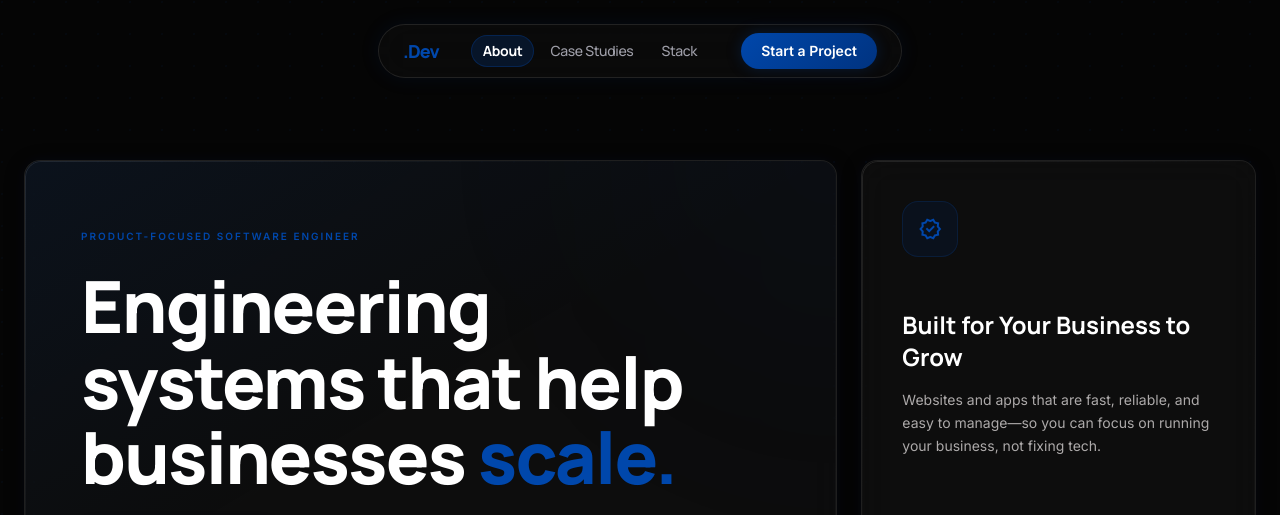
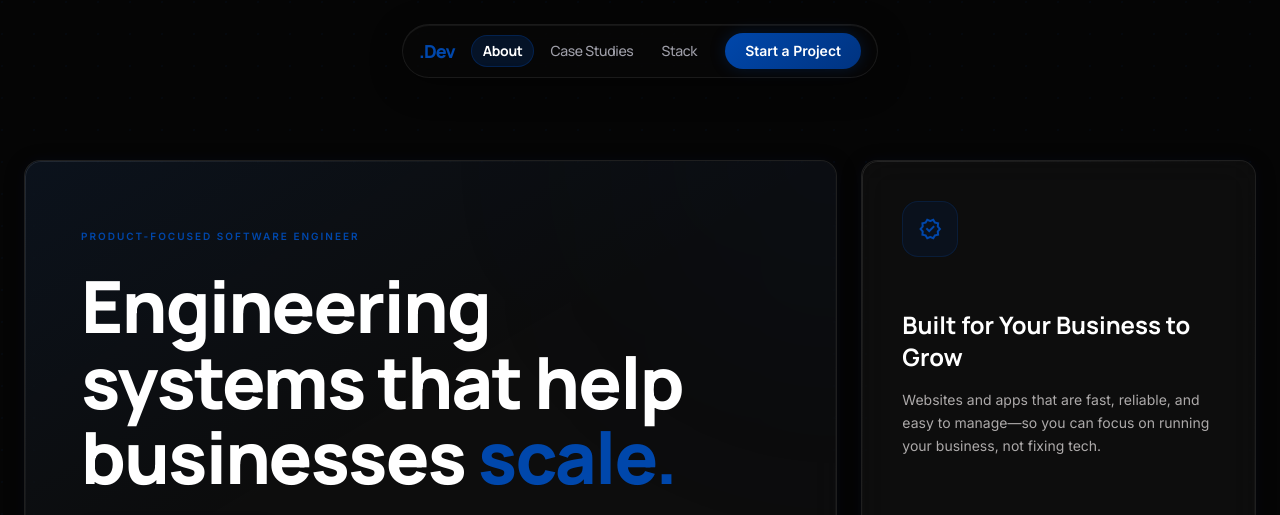
Before and after one commit to Idan-Garay/portfolio, an Astro site: page / in a window 1280 px wide. Shown: the top 515 px of the page. Built offline with nearby package versions, Linux system fonts and the light colour scheme; Astro itself is replaced by a stand-in of ours.

Commit message:
Tweak web title and navigation bar

```diff
--- a/src/components/Nav.astro
+++ b/src/components/Nav.astro
@@ -14,7 +14,7 @@ function isActive(href: string) {
 ---
 
 <header transition:persist class="fixed top-0 left-0 right-0 z-50 flex justify-center items-center w-full nav-entrance">
-  <nav class="glass-nav rounded-full mt-6 mx-auto w-fit px-6 py-2 shadow-[0_0_30px_rgba(0,0,0,0.5)] flex items-center gap-8">
+  <nav class="glass-nav rounded-full mt-6 mx-auto w-fit px-4 py-2 flex items-center gap-4">
     <a href="/" class="font-headline font-extrabold text-primary tracking-tighter text-lg transition-opacity hover:opacity-75">.Dev</a>
     <div class="hidden md:flex gap-1 items-center relative" id="nav-links">
       {navLinks.map((link) => (
--- a/src/layouts/Layout.astro
+++ b/src/layouts/Layout.astro
@@ -13,7 +13,7 @@ import { ClientRouter } from 'astro:transitions'
 		<meta name="generator" content={Astro.generator} />
 		<link href="https://fonts.googleapis.com/css2?family=Manrope:wght@400;500;700;800&family=Inter:wght@400;500;600&display=swap" rel="stylesheet" />
 		<link href="https://fonts.googleapis.com/css2?family=Material+Symbols+Outlined:wght,FILL@100..700,0..1&display=swap" rel="stylesheet" />
-		<title>.Dev | Software Engineer</title>
+		<title>DevEngine | Websites & Systems That Help Your Business Grow</title>
 	<ClientRouter />
 	</head>
 	<body class="font-body text-on-surface antialiased">
--- a/src/styles/global.css
+++ b/src/styles/global.css
@@ -174,11 +174,11 @@ body {
 }
 
 .glass-nav {
-    background: rgba(14, 14, 14, 0.6);
-    backdrop-filter: blur(20px);
-    -webkit-backdrop-filter: blur(20px);
-    border: 1px solid rgba(255, 255, 255, 0.1);
-    box-shadow: 0 0 20px rgba(0, 71, 171, 0.1);
+    background: rgba(10, 10, 10, 0.45);
+    backdrop-filter: blur(24px) saturate(180%);
+    -webkit-backdrop-filter: blur(24px) saturate(180%);
+    border: 1px solid rgba(255, 255, 255, 0.08);
+    box-shadow: 0 8px 32px rgba(0, 0, 0, 0.4), inset 0 1px 0 rgba(255, 255, 255, 0.06);
 }
 
 /* Neon glow effects */
```
